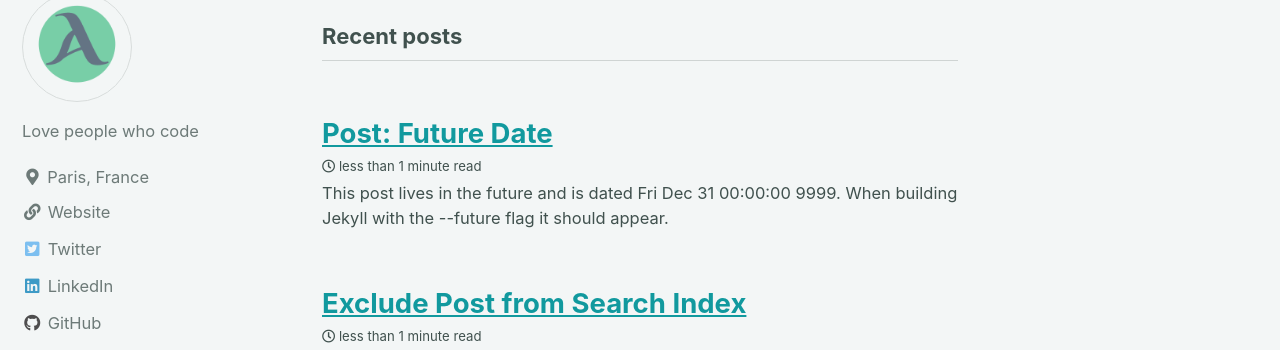
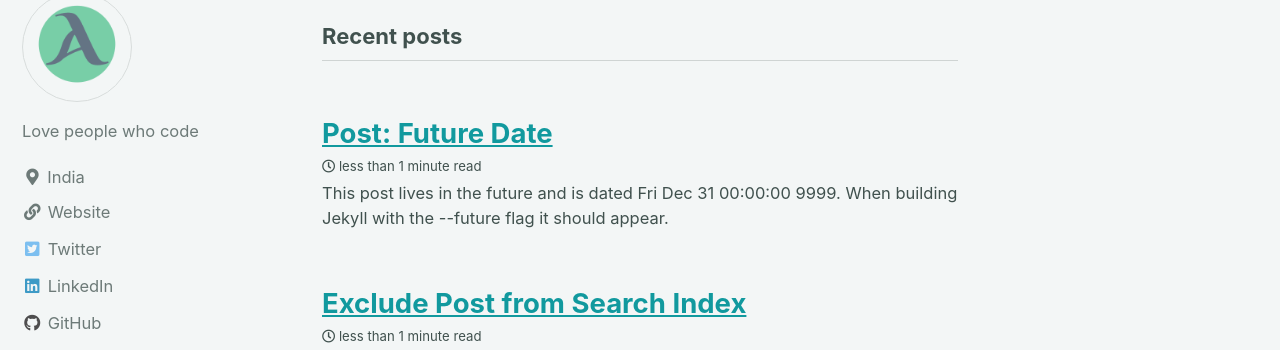
Before and after one commit to geeky-bawa/demo-jekyll-mmistakes, a Jekyll site: the page built from index.html, in a window 1280 px wide. Shown: the part 119-469 px from the top of the page. Built offline with Jekyll 4.4.1, drawn with Linux system fonts in a browser that asks for light colours; cached includes are drawn as plain includes; the list of posts is cut into pages by our own code.

Commit message:
Update _config.yml

```diff
--- a/_config.yml
+++ b/_config.yml
@@ -95,8 +95,8 @@ author:
   name: *name
   avatar: '/assets/images/avatar.jpg' # path of avatar image, e.g. "/assets/images/bio-photo.jpg"
   bio: 'Love people who code'
-  location: 'Paris, France'
-  email: 'tienduy.nguyen.dev@gmail.com'
+  location: 'India'
+  email: 'vaibhav.hariramani01dev@gmail.com'
   links:
     - label: 'Website'
       icon: 'fas fa-fw fa-link'
```
